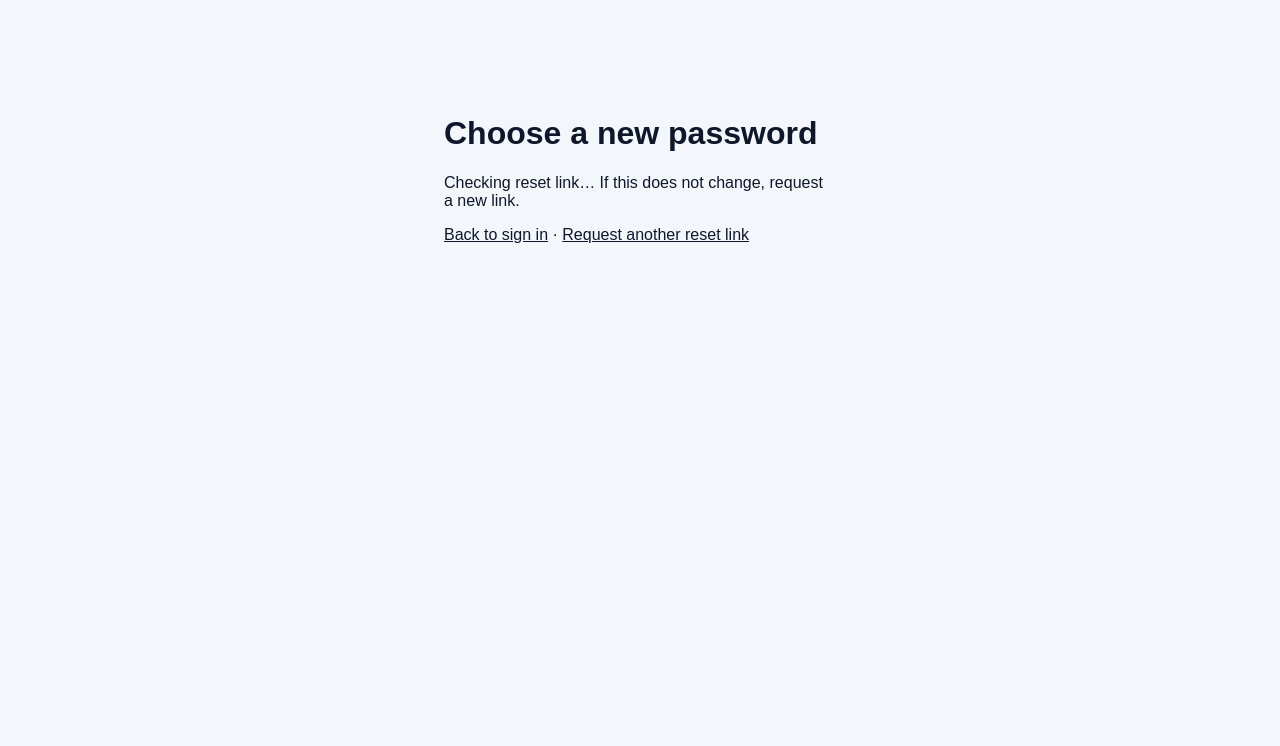
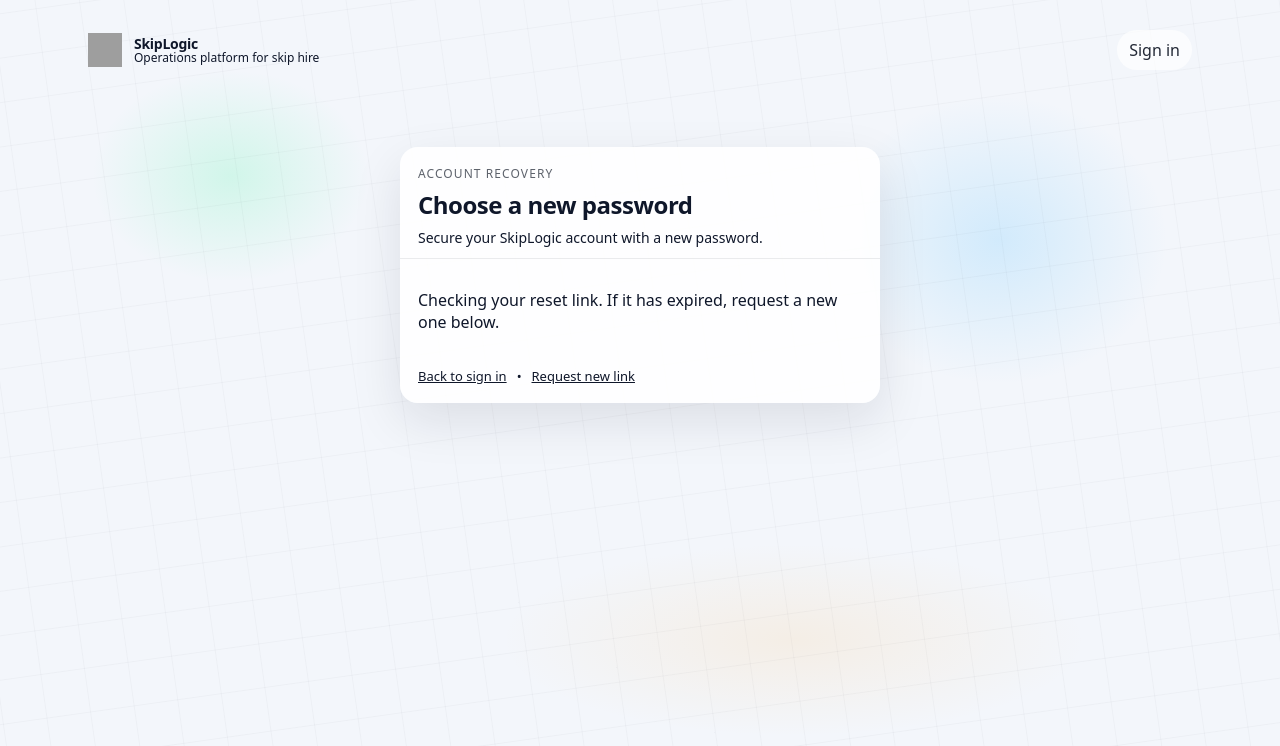
Before and after one commit to othomas555/SkipLogic, a Next.js app: page /reset-password in a window 1280 px wide. Shown: the top 746 px of the page. Built offline with nearby package versions, Linux system fonts and the light colour scheme; no server answers; grey boxes are pictures that could not be loaded.

Commit message:
Brand password recovery with SkipLogic auth design

```diff
--- a/pages/reset-password.js
+++ b/pages/reset-password.js
@@ -1,48 +1,47 @@
-import { useEffect, useState } from "react";
+import Head from "next/head";
+import Image from "next/image";
 import Link from "next/link";
+import { useEffect,useState } from "react";
 import { supabase } from "../lib/supabaseClient";
+import styles from "../styles/auth.module.css";
 
-export default function ResetPassword() {
-  const [ready, setReady] = useState(false);
-  const [password, setPassword] = useState("");
-  const [message, setMessage] = useState("");
-  const [error, setError] = useState("");
-  const [busy, setBusy] = useState(false);
-  useEffect(() => {
-    let active = true;
-    async function check() {
-      const { data } = await supabase.auth.getSession();
-      if (active) setReady(Boolean(data?.session));
-    }
-    check();
-    const { data: listener } = supabase.auth.onAuthStateChange((_event, session) => {
-      if (active) setReady(Boolean(session));
-    });
-    return () => { active = false; listener.subscription.unsubscribe(); };
-  }, []);
-  async function submit(e) {
-    e.preventDefault(); setBusy(true); setError(""); setMessage("");
-    try {
-      if (!ready) throw new Error("Reset link is invalid or expired. Request a new link.");
-      if (password.length < 8) throw new Error("Use at least 8 characters.");
-      const { error: authError } = await supabase.auth.updateUser({ password });
-      if (authError) throw authError;
-      setMessage("Password updated. You can now sign in.");
-      await supabase.auth.signOut();
-    } catch (err) { setError(err.message || "Password reset failed"); }
-    finally { setBusy(false); }
-  }
-  return <main style={{maxWidth:440,margin:"70px auto",padding:24,fontFamily:"Arial,sans-serif"}}>
-    <h1>Choose a new password</h1>
-    {!ready && <p>Checking reset link… If this does not change, request a new link.</p>}
-    {ready && !message && <form onSubmit={submit}>
-      <label>New password<input type="password" autoComplete="new-password" minLength={8} required
-        value={password} onChange={e=>setPassword(e.target.value)}
-        style={{display:"block",width:"100%",padding:12,margin:"10px 0 18px",boxSizing:"border-box"}} /></label>
-      <button disabled={busy} type="submit" style={{padding:"12px 18px"}}>{busy?"Updating…":"Update password"}</button>
-    </form>}
-    {message && <p role="status">{message}</p>}
-    {error && <p role="alert" style={{color:"crimson"}}>{error}</p>}
-    <p><Link href="/login">Back to sign in</Link> · <Link href="/forgot-password">Request another reset link</Link></p>
-  </main>;
+export default function ResetPassword(){
+ const [ready,setReady]=useState(false),[password,setPassword]=useState(""),[confirm,setConfirm]=useState("");
+ const [busy,setBusy]=useState(false),[error,setError]=useState(""),[message,setMessage]=useState("");
+ useEffect(()=>{
+   let mounted=true;
+   supabase.auth.getSession().then(({data})=>{if(mounted)setReady(Boolean(data?.session));});
+   const {data:listener}=supabase.auth.onAuthStateChange((_event,session)=>{if(mounted)setReady(Boolean(session));});
+   return ()=>{mounted=false;listener.subscription.unsubscribe();};
+ },[]);
+ async function submit(e){
+   e.preventDefault();setBusy(true);setError("");
+   try {
+     if(!ready)throw new Error("This link has expired. Request another reset email.");
+     if(password.length<8)throw new Error("Password must contain at least 8 characters.");
+     if(password!==confirm)throw new Error("Passwords do not match.");
+     const {error:err}=await supabase.auth.updateUser({password});if(err)throw err;
+     await supabase.auth.signOut();setReady(false);setMessage("Your password has been changed. You can now sign in.");
+   }catch(err){setError(err.message||"Unable to reset password");}
+   finally{setBusy(false);}
+ }
+ return <><Head><title>New password • SkipLogic</title></Head>
+ <div className={styles.page}><div className={styles.bg}/><div className={styles.grid}/>
+ <div className={styles.shell}><header className={styles.header}>
+ <Link href="/" className={styles.brand}><Image src="/brand/icon.svg" alt="SkipLogic" width={34} height={34}/>
+ <span className={styles.brandText}><span className={styles.brandName}>SkipLogic</span><span className={styles.brandTag}>Operations platform for skip hire</span></span></Link>
+ <Link href="/login" className={styles.headerPill}>Sign in</Link></header>
+ <main style={{maxWidth:480,margin:"55px auto"}}><div className={styles.card}>
+ <div className={styles.cardHeader}><div className={styles.eyebrow}>Account recovery</div><h1 className={styles.h2}>Choose a new password</h1>
+ <p className={styles.sub}>Secure your SkipLogic account with a new password.</p></div>
+ <div className={styles.form}>
+ {message?<p role="status">{message}</p>:ready?
+ <form onSubmit={submit} style={{display:"grid",gap:14}}>
+ <label className={styles.label}>New password<input className="sl-input" type="password" minLength={8} required autoComplete="new-password" value={password} onChange={e=>setPassword(e.target.value)}/></label>
+ <label className={styles.label}>Confirm password<input className="sl-input" type="password" minLength={8} required autoComplete="new-password" value={confirm} onChange={e=>setConfirm(e.target.value)}/></label>
+ <button className="sl-btn sl-btnPrimary" type="submit" disabled={busy}>{busy?"Saving…":"Save new password"}</button></form>
+ :<p>Checking your reset link. If it has expired, request a new one below.</p>}
+ {error&&<p role="alert" style={{color:"#b42318"}}>{error}</p>}
+ <div className={styles.helpRow}><Link href="/login" className="sl-link">Back to sign in</Link><span>•</span><Link href="/forgot-password" className="sl-link">Request new link</Link></div>
+ </div></div></main></div></div></>;
 }
```
